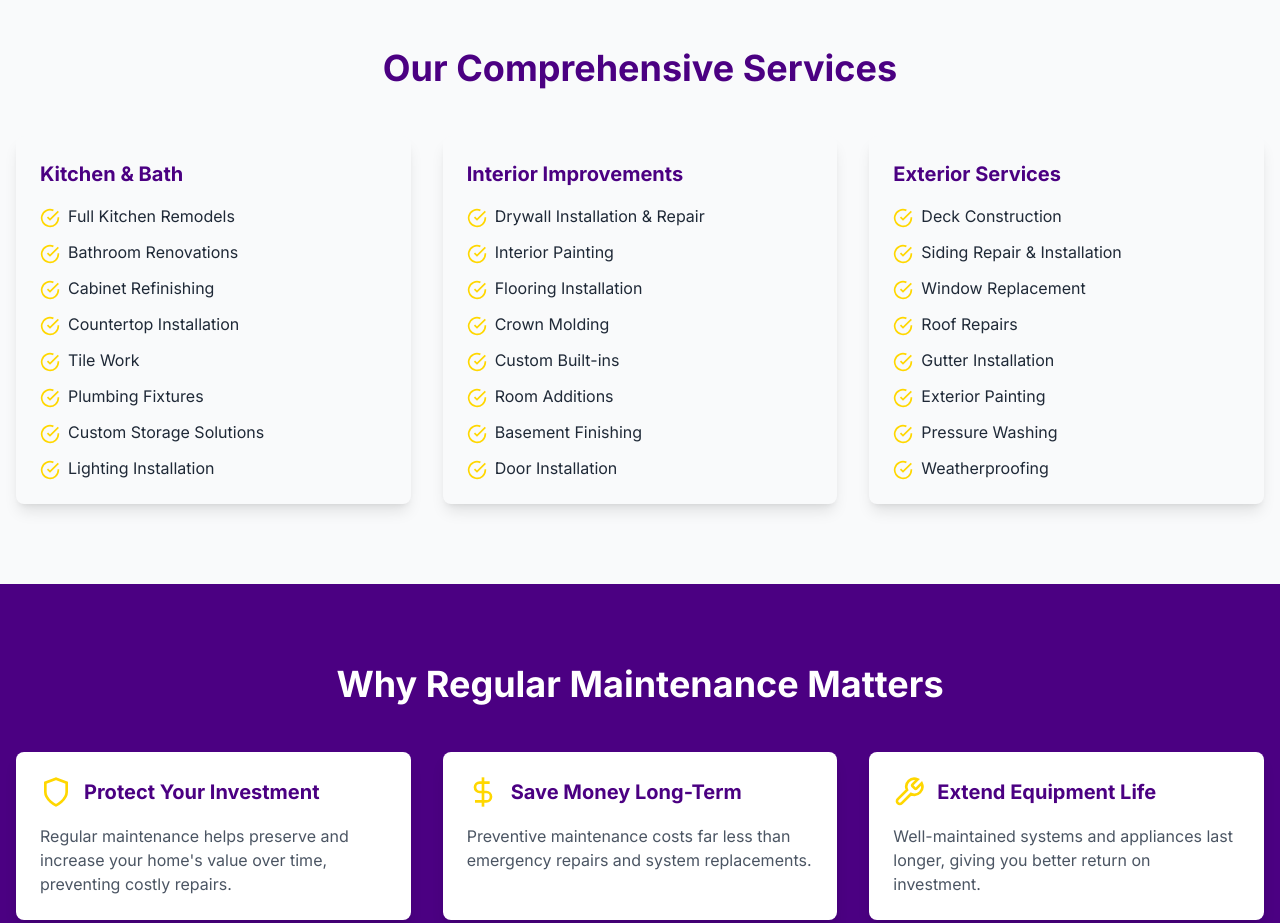
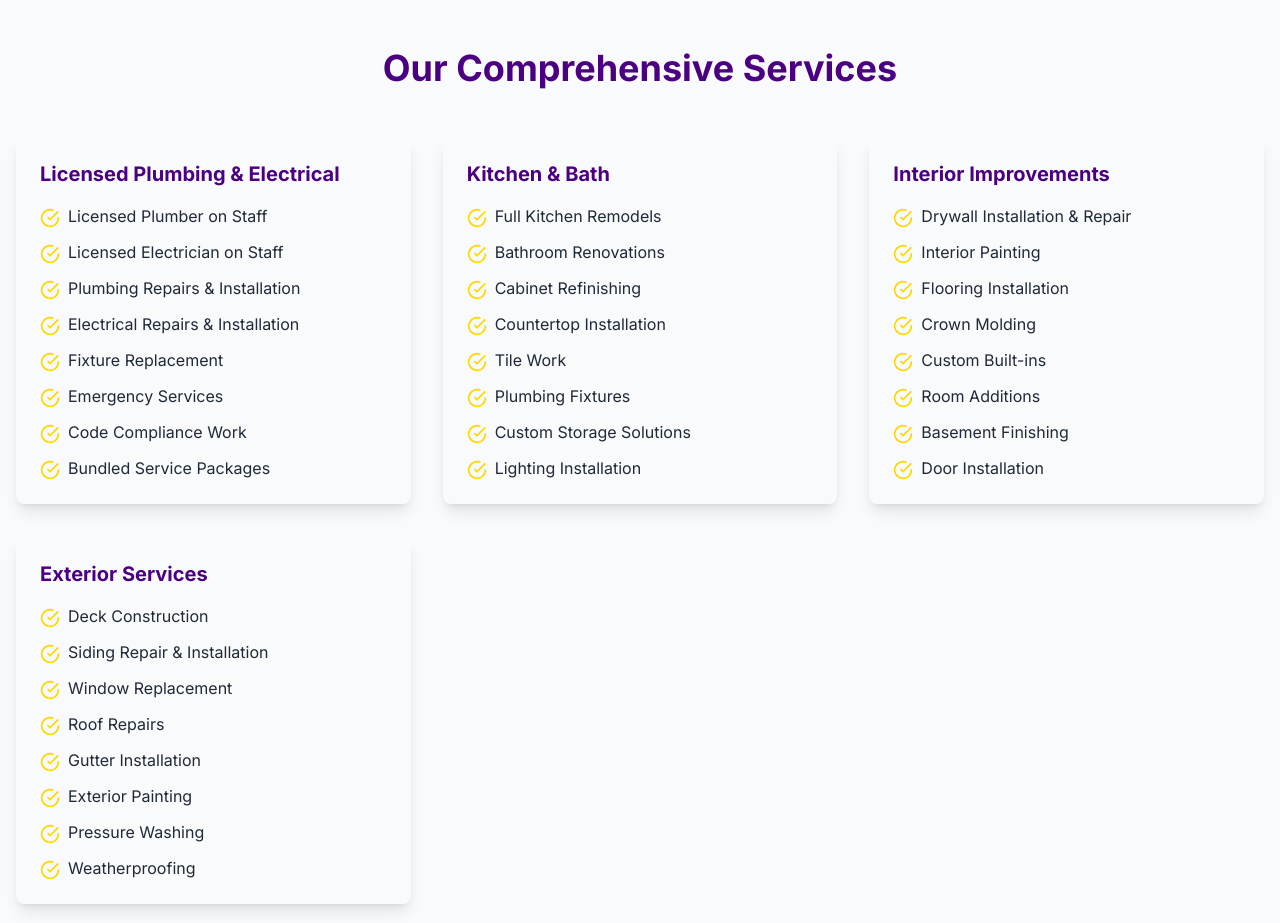
Before and after one commit to mvalencia464/001-epsak, a website built with Vite: page services.html in a window 1280 px wide. Shown: the part 1460-2383 px from the top of the page. Built offline with nearby package versions, Linux system fonts and the light colour scheme; a script that the page names is missing.

Commit message:
Add licensed plumbing and electrical services to website

```diff
--- a/index.html
+++ b/index.html
@@ -736,13 +736,15 @@
                 class="absolute inset-0 bg-gradient-to-t from-black/60 to-transparent"
               ></div>
               <div class="absolute bottom-0 left-0 right-0 p-4 text-white">
-                <h3 class="text-xl font-bold">Plumbing & Electrical</h3>
-                <p class="text-sm text-accent">Home Systems</p>
+                <h3 class="text-xl font-bold">
+                  Licensed Plumbing & Electrical
+                </h3>
+                <p class="text-sm text-accent">Professional Home Systems</p>
               </div>
             </div>
             <p class="mt-2 text-gray-200 text-sm">
-              Fix leaks, install fixtures, and handle all your wiring and
-              electrical needs safely.
+              Our licensed plumber and electrician handle all your plumbing and
+              electrical needs with expertise and safety.
             </p>
           </div>
 
@@ -1006,7 +1008,9 @@
               <p class="text-gray-600 mb-6">
                 We handle inspection items and addenda quickly with licensed,
                 bonded, and insured plumbing, electrical, and structural work.
-                No subcontractors means we guarantee tight deadlines.
+                Our licensed plumber and electrician on staff ensure quality
+                work. We're expanding our plumbing services as part of bundled
+                packages.
               </p>
               <div class="flex justify-center">
                 <a
--- a/services.html
+++ b/services.html
@@ -640,6 +640,119 @@
             Our Comprehensive Services
           </h2>
           <div class="grid md:grid-cols-3 gap-8">
+            <!-- Licensed Plumbing & Electrical -->
+            <div class="bg-gray-50 rounded-lg p-6 shadow-lg">
+              <h3 class="text-xl font-bold text-primary mb-4">
+                Licensed Plumbing & Electrical
+              </h3>
+              <ul class="space-y-3">
+                <li class="flex items-start">
+                  <svg
+                    class="w-5 h-5 text-accent mr-2 mt-1 flex-shrink-0"
+                    viewBox="0 0 24 24"
+                    fill="none"
+                    stroke="currentColor"
+                    stroke-width="2"
+                  >
+                    <path d="M22 11.08V12a10 10 0 1 1-5.93-9.14"></path>
+                    <polyline points="22 4 12 14.01 9 11.01"></polyline>
+                  </svg>
+                  <span>Licensed Plumber on Staff</span>
+                </li>
+                <li class="flex items-start">
+                  <svg
+                    class="w-5 h-5 text-accent mr-2 mt-1 flex-shrink-0"
+                    viewBox="0 0 24 24"
+                    fill="none"
+                    stroke="currentColor"
+                    stroke-width="2"
+                  >
+                    <path d="M22 11.08V12a10 10 0 1 1-5.93-9.14"></path>
+                    <polyline points="22 4 12 14.01 9 11.01"></polyline>
+                  </svg>
+                  <span>Licensed Electrician on Staff</span>
+                </li>
+                <li class="flex items-start">
+                  <svg
+                    class="w-5 h-5 text-accent mr-2 mt-1 flex-shrink-0"
+                    viewBox="0 0 24 24"
+                    fill="none"
+                    stroke="currentColor"
+                    stroke-width="2"
+                  >
+                    <path d="M22 11.08V12a10 10 0 1 1-5.93-9.14"></path>
+                    <polyline points="22 4 12 14.01 9 11.01"></polyline>
+                  </svg>
+                  <span>Plumbing Repairs & Installation</span>
+                </li>
+                <li class="flex items-start">
+                  <svg
+                    class="w-5 h-5 text-accent mr-2 mt-1 flex-shrink-0"
+                    viewBox="0 0 24 24"
+                    fill="none"
+                    stroke="currentColor"
+                    stroke-width="2"
+                  >
+                    <path d="M22 11.08V12a10 10 0 1 1-5.93-9.14"></path>
+                    <polyline points="22 4 12 14.01 9 11.01"></polyline>
+                  </svg>
+                  <span>Electrical Repairs & Installation</span>
+                </li>
+                <li class="flex items-start">
+                  <svg
+                    class="w-5 h-5 text-accent mr-2 mt-1 flex-shrink-0"
+                    viewBox="0 0 24 24"
+                    fill="none"
+                    stroke="currentColor"
+                    stroke-width="2"
+                  >
+                    <path d="M22 11.08V12a10 10 0 1 1-5.93-9.14"></path>
+                    <polyline points="22 4 12 14.01 9 11.01"></polyline>
+                  </svg>
+                  <span>Fixture Replacement</span>
+                </li>
+                <li class="flex items-start">
+                  <svg
+                    class="w-5 h-5 text-accent mr-2 mt-1 flex-shrink-0"
+                    viewBox="0 0 24 24"
+                    fill="none"
+                    stroke="currentColor"
+                    stroke-width="2"
+                  >
+                    <path d="M22 11.08V12a10 10 0 1 1-5.93-9.14"></path>
+                    <polyline points="22 4 12 14.01 9 11.01"></polyline>
+                  </svg>
+                  <span>Emergency Services</span>
+                </li>
+                <li class="flex items-start">
+                  <svg
+                    class="w-5 h-5 text-accent mr-2 mt-1 flex-shrink-0"
+                    viewBox="0 0 24 24"
+                    fill="none"
+                    stroke="currentColor"
+                    stroke-width="2"
+                  >
+                    <path d="M22 11.08V12a10 10 0 1 1-5.93-9.14"></path>
+                    <polyline points="22 4 12 14.01 9 11.01"></polyline>
+                  </svg>
+                  <span>Code Compliance Work</span>
+                </li>
+                <li class="flex items-start">
+                  <svg
+                    class="w-5 h-5 text-accent mr-2 mt-1 flex-shrink-0"
+                    viewBox="0 0 24 24"
+                    fill="none"
+                    stroke="currentColor"
+                    stroke-width="2"
+                  >
+                    <path d="M22 11.08V12a10 10 0 1 1-5.93-9.14"></path>
+                    <polyline points="22 4 12 14.01 9 11.01"></polyline>
+                  </svg>
+                  <span>Bundled Service Packages</span>
+                </li>
+              </ul>
+            </div>
+
             <!-- Kitchen & Bath -->
             <div class="bg-gray-50 rounded-lg p-6 shadow-lg">
               <h3 class="text-xl font-bold text-primary mb-4">
@@ -1419,7 +1532,10 @@
                       <circle cx="12" cy="12" r="10"></circle>
                       <polyline points="12 6 12 12 16 14"></polyline>
                     </svg>
-                    <span>Plumbing emergencies (leaks, floods, no water)</span>
+                    <span
+                      ><strong>Licensed Plumber</strong> for emergencies (leaks,
+                      floods, no water)</span
+                    >
                   </li>
                   <li class="flex items-start">
                     <svg
@@ -1433,8 +1549,9 @@
                       <polyline points="12 6 12 12 16 14"></polyline>
                     </svg>
                     <span
-                      >Electrical issues (outages, safety hazards, broken light,
-                      electrical receptacle)</span
+                      ><strong>Licensed Electrician</strong> for electrical
+                      issues (outages, safety hazards, broken light, electrical
+                      receptacle)</span
                     >
                   </li>
                   <li class="flex items-start">
@@ -1551,8 +1668,9 @@
             <p class="text-lg text-white/80 max-w-3xl mx-auto text-center mb-8">
               For more complex projects including kitchen and bathroom remodels,
               foundation/attic/structural repairs, flooring, doors, windows, and
-              plumbing services. We'll provide a detailed estimate for your
-              project.
+              licensed plumbing and electrical services. We're expanding our
+              plumbing services as part of our bundled service packages to
+              provide even more comprehensive solutions for your property needs.
             </p>
             <div class="flex justify-center">
               <a
```
